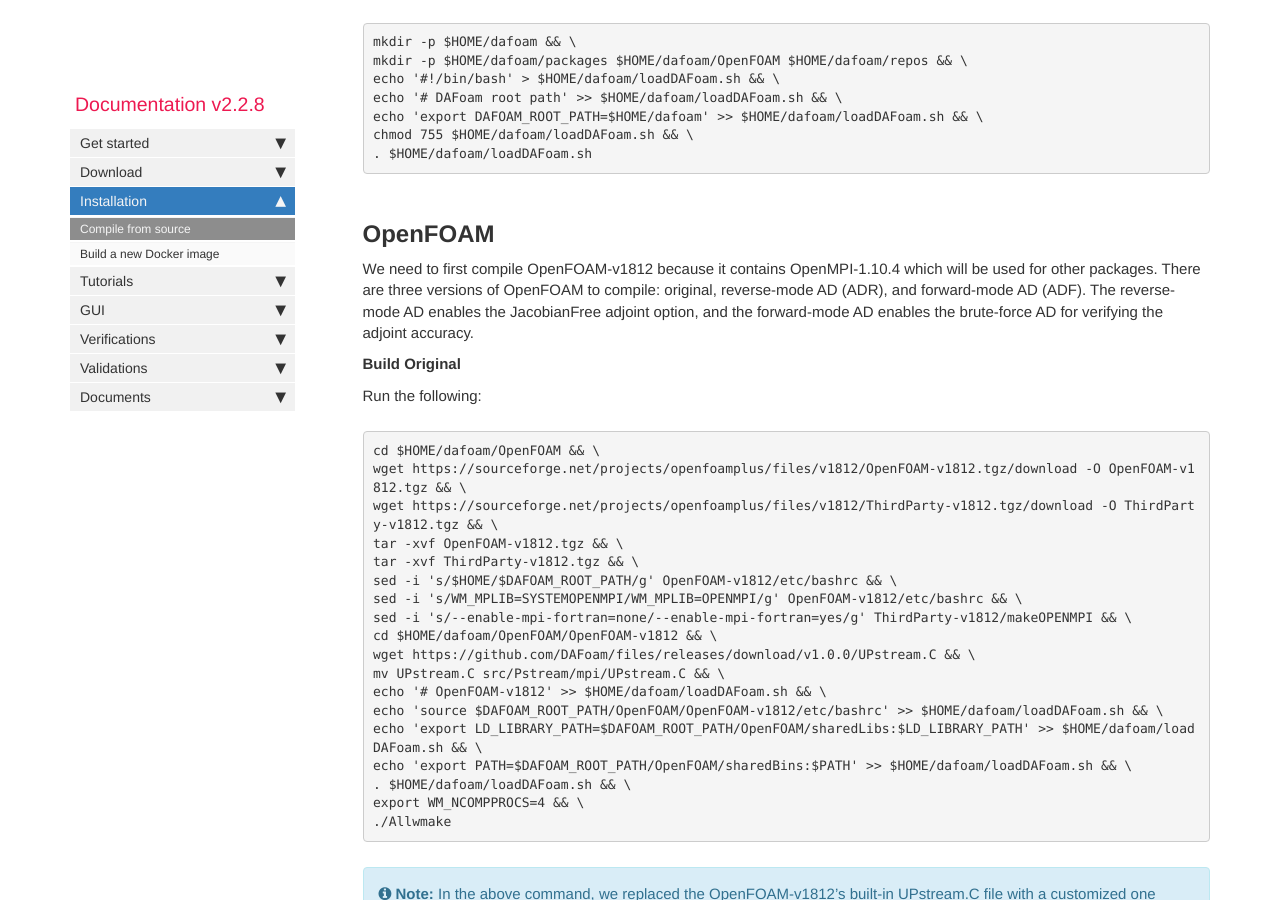
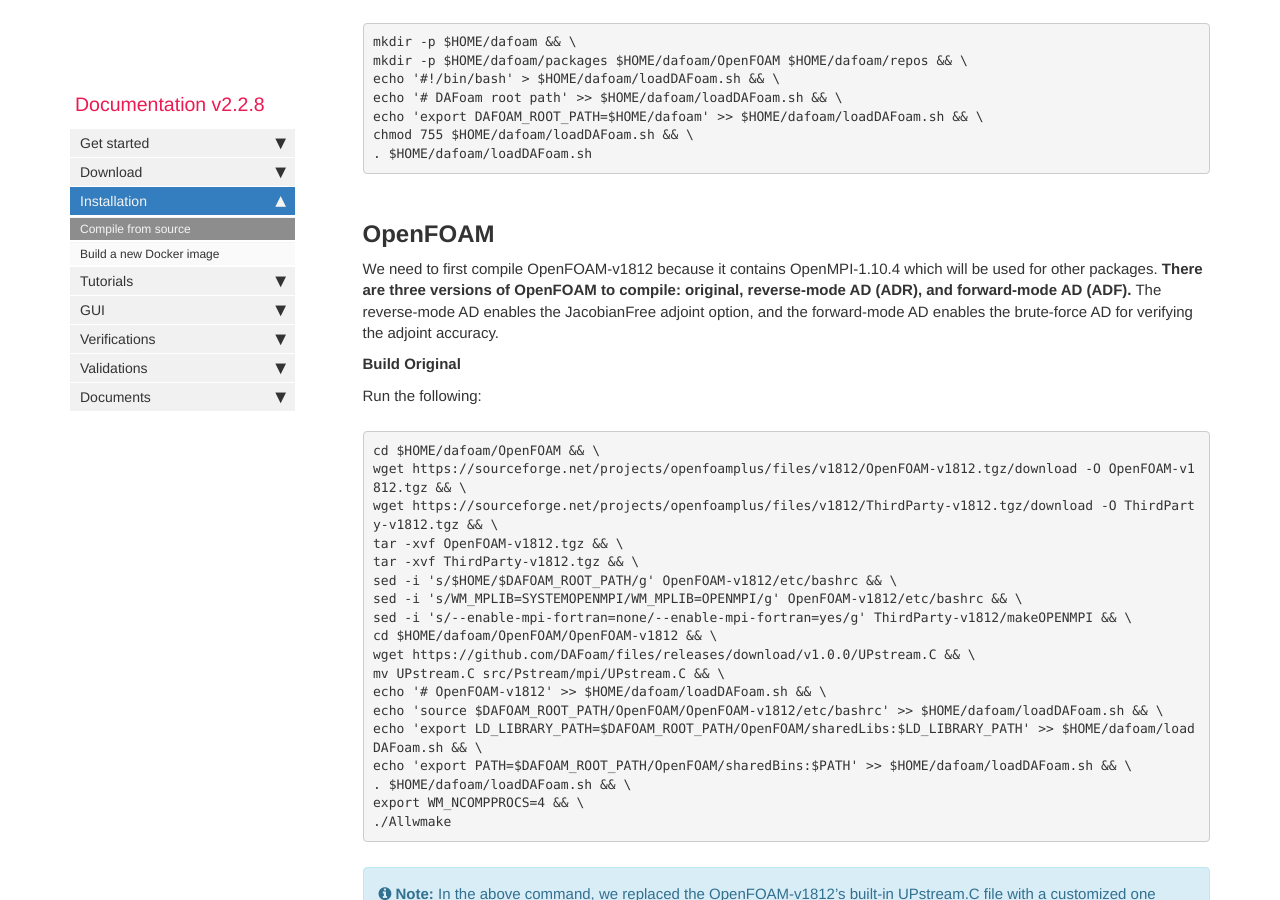
Before and after one commit to DAFoam/DAFoam.github.io, a Jekyll site: the page built from pages/mydoc/mydoc_installation_source.md, in a window 1280 px wide and 900 px high, scrolled down 1246 px. Built offline with Jekyll 4.4.1, drawn with Linux system fonts in a browser that asks for light colours; comment, search, counter and statistics services are not loaded; some of the changed text lies outside the part shown.

Commit message:
content update

```diff
--- a/pages/mydoc/mydoc_installation_source.md
+++ b/pages/mydoc/mydoc_installation_source.md
@@ -43,7 +43,7 @@ chmod 755 $HOME/dafoam/loadDAFoam.sh && \
 
 ## **OpenFOAM**
 
-We need to first compile OpenFOAM-v1812 because it contains OpenMPI-1.10.4 which will be used for other packages. There are three versions of OpenFOAM to compile: original, reverse-mode AD (ADR), and forward-mode AD (ADF). The reverse-mode AD enables the JacobianFree adjoint option, and the forward-mode AD enables the brute-force AD for verifying the adjoint accuracy.
+We need to first compile OpenFOAM-v1812 because it contains OpenMPI-1.10.4 which will be used for other packages. **There are three versions of OpenFOAM to compile: original, reverse-mode AD (ADR), and forward-mode AD (ADF).** The reverse-mode AD enables the JacobianFree adjoint option, and the forward-mode AD enables the brute-force AD for verifying the adjoint accuracy.
 
 **Build Original**
 
@@ -299,7 +299,7 @@ make && pip install .
 
 ## **DAFoam**
 
-Similar to OpenFOAM, we need to compile three versions of DAFoam: original, reverse-mode AD (ADR), and forward-mode AD (ADF). T
+Similar to OpenFOAM, we need to compile three versions of DAFoam: original, reverse-mode AD (ADR), and forward-mode AD (ADF).
 
 Compile **original** DAFoam by running:
 
```
